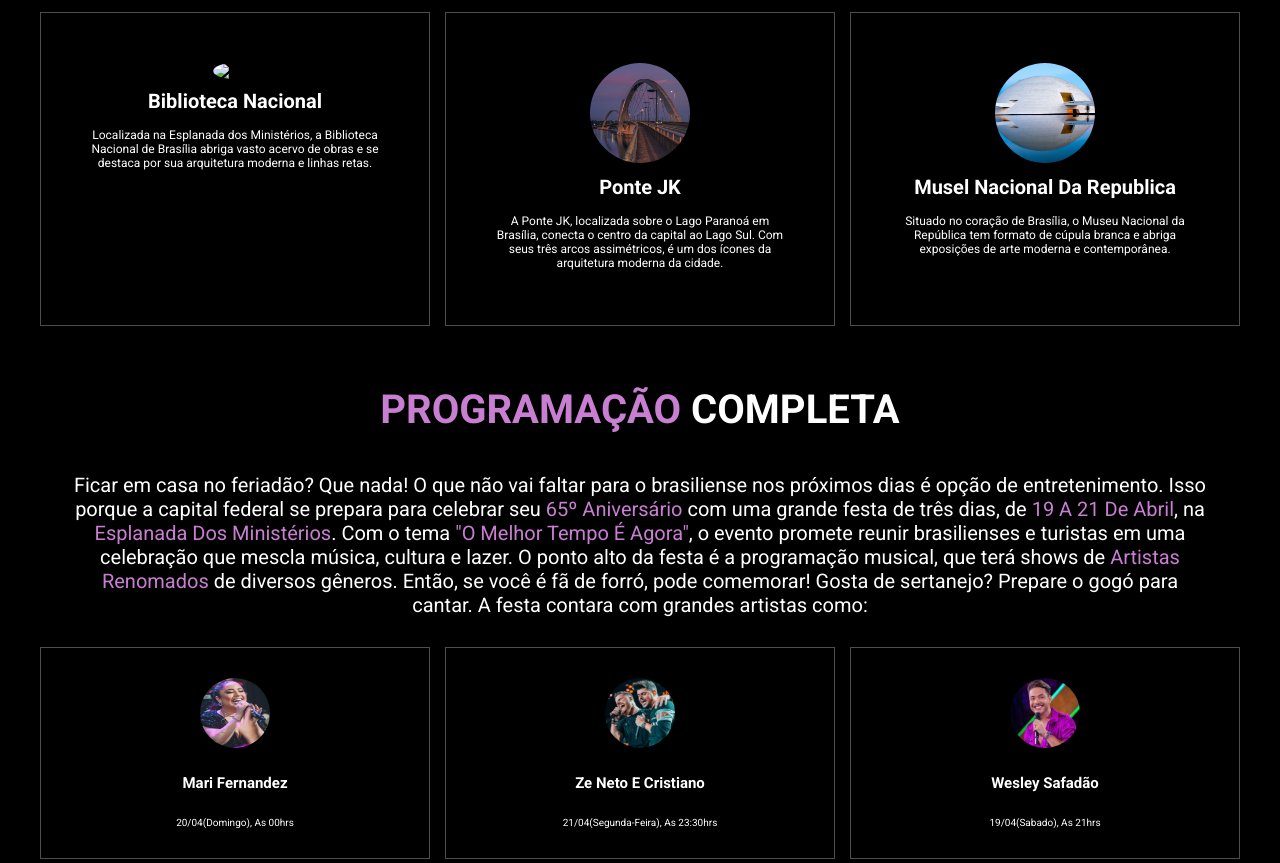
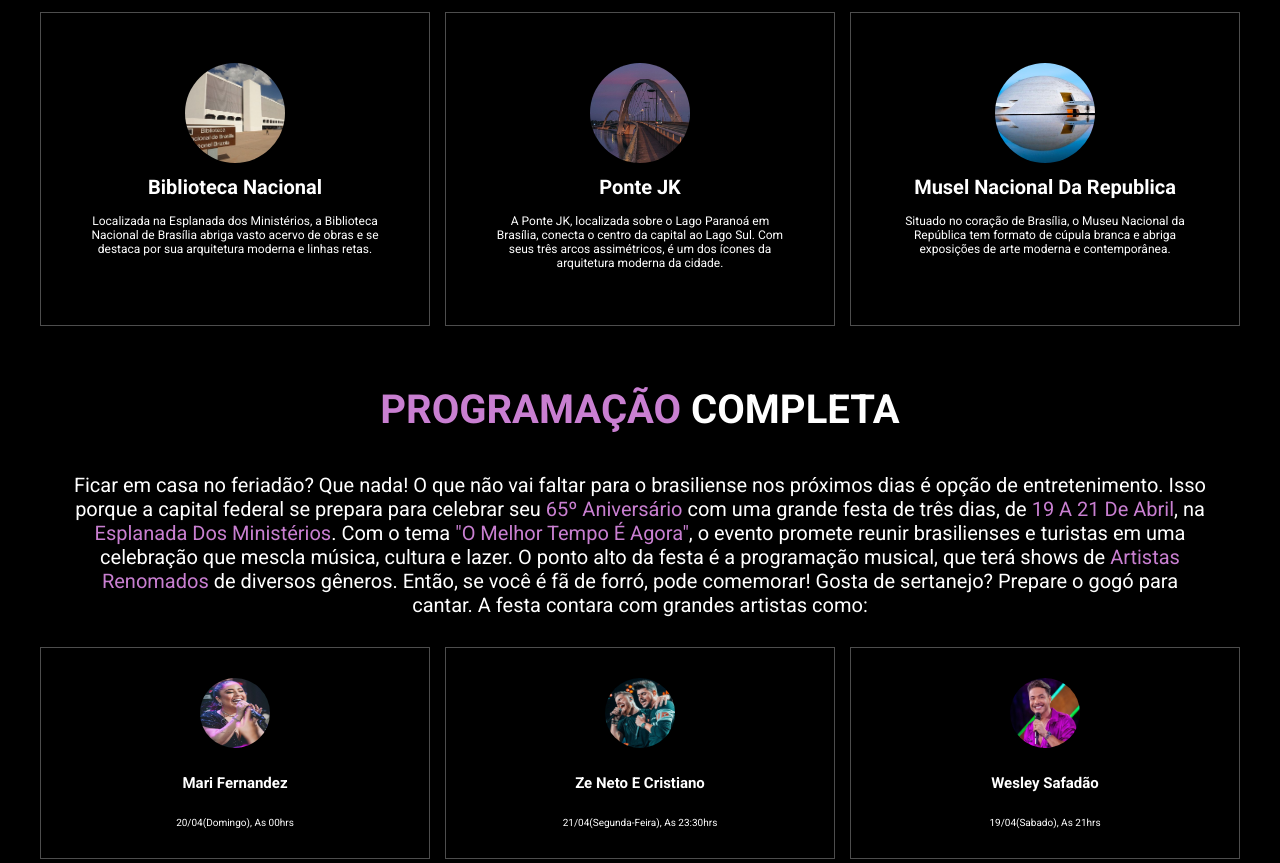
Before and after one commit to AdryelyBezerra/HTML-CSS, a plain HTML site: page Brasilia/index.html in a window 1280 px wide. Shown: the part 2149-3012 px from the top of the page. Drawn offline with Linux system fonts and the light colour scheme.

Commit message:
Update index.html

```diff
--- a/Brasilia/index.html
+++ b/Brasilia/index.html
@@ -61,7 +61,7 @@
                 <p>A Praça dos Três Poderes abriga as sedes dos três poderes do Estado: o Palácio do Planalto (poder Executivo), o Congresso Nacional (poder Legislativo) e o Supremo Tribunal Federal (poder Judiciário). A Praça e os edifícios que a cercam são obra de Oscar Niemeyer e Lúcio Costa.</p>
             </div>
             <div class="box">
-                <img src="./Moseu.jpeg" alt="item-4">
+                <img src="./biblioteca.jpeg" alt="item-4">
                 <h3>Biblioteca Nacional</h3>
                 <p>Localizada na Esplanada dos Ministérios, a Biblioteca Nacional de Brasília abriga vasto acervo de obras e se destaca por sua arquitetura moderna e linhas retas.</p>
             </div>
```
